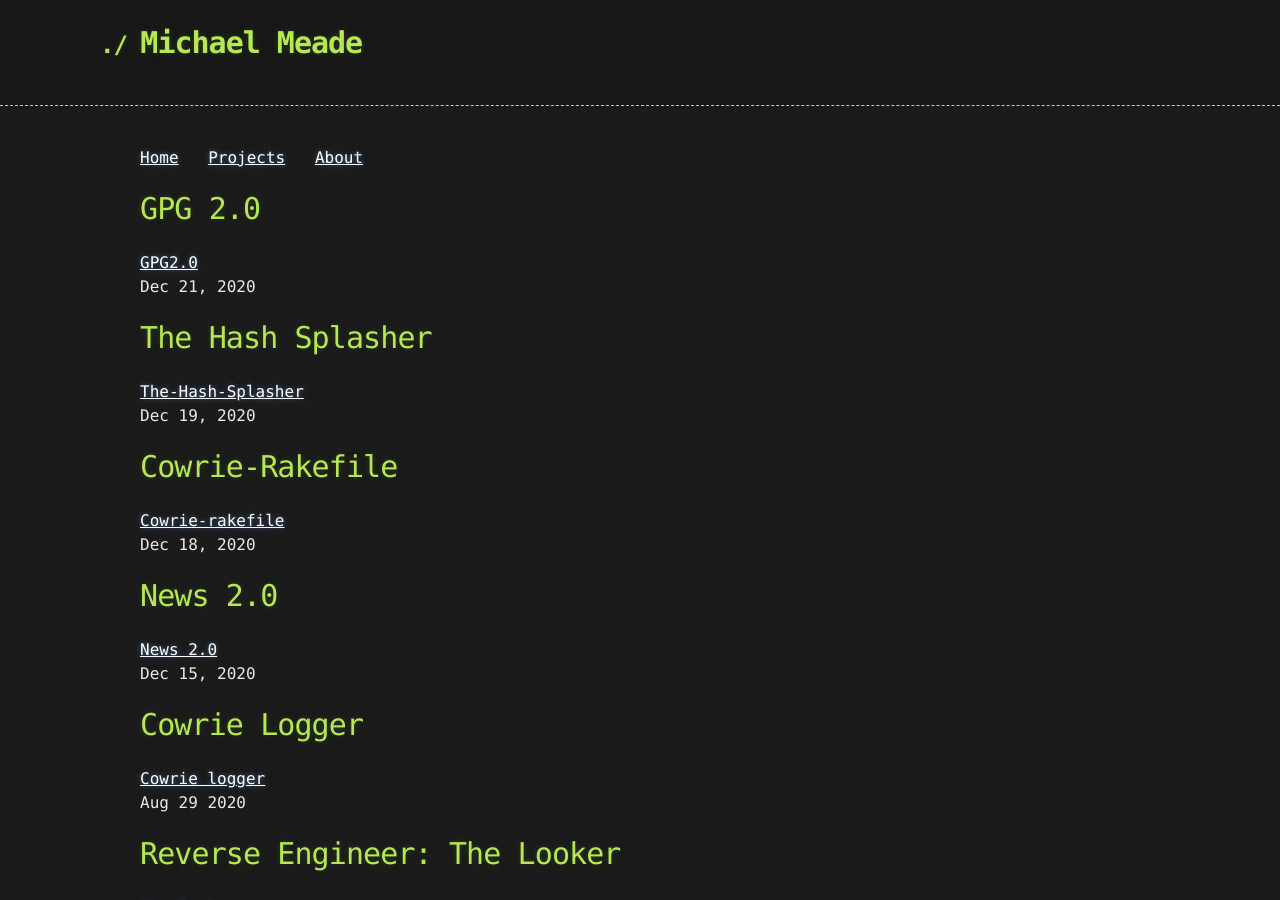
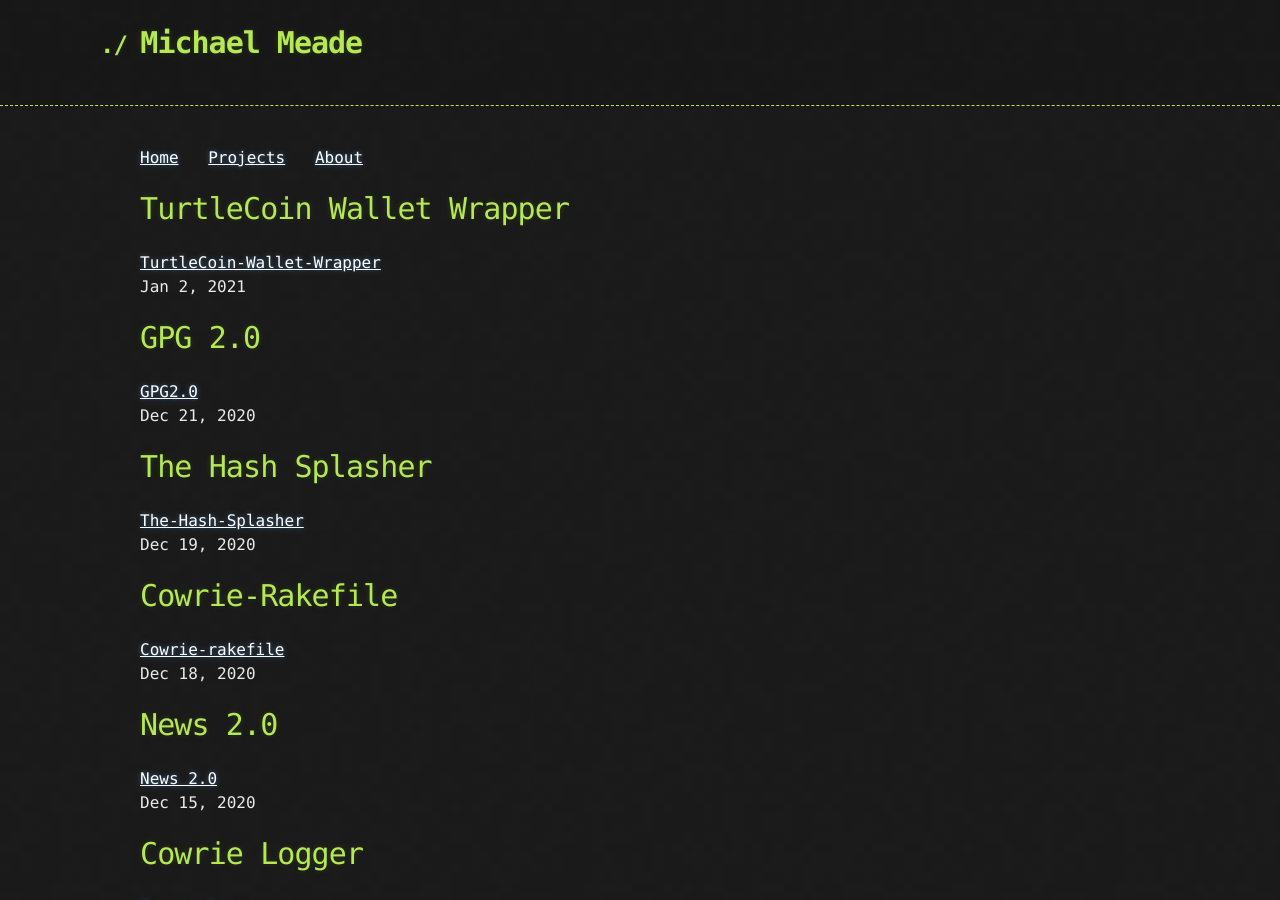
Before and after one commit to Michael-Meade/MinerFind, a Jekyll site: the page built from Projects.md, in a window 1280 px wide and 900 px high. Built offline with Jekyll 4.4.1, drawn with Linux system fonts in a browser that asks for light colours; our own code applies the rules of GitHub Pages for plain Markdown files; the repository's description, which GitHub fills in, is left out.

Commit message:
Update Projects.md

```diff
--- a/Projects.md
+++ b/Projects.md
@@ -1,3 +1,7 @@
+# TurtleCoin Wallet Wrapper
+[TurtleCoin-Wallet-Wrapper](./Projects/TurtleCoin-Wallet-API-Ruby.md)<br>
+Jan 2, 2021
+
 # GPG 2.0
 [GPG2.0](./Projects/GPG2.0.md)<br>
 Dec 21, 2020
```
